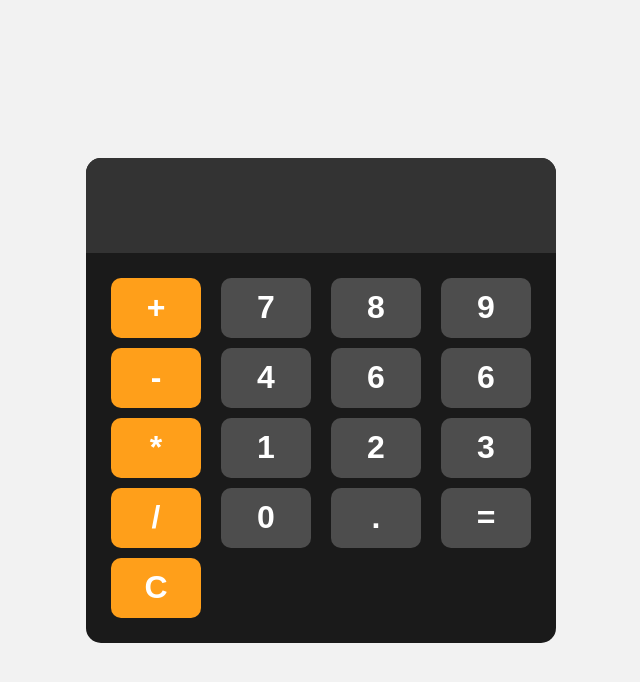
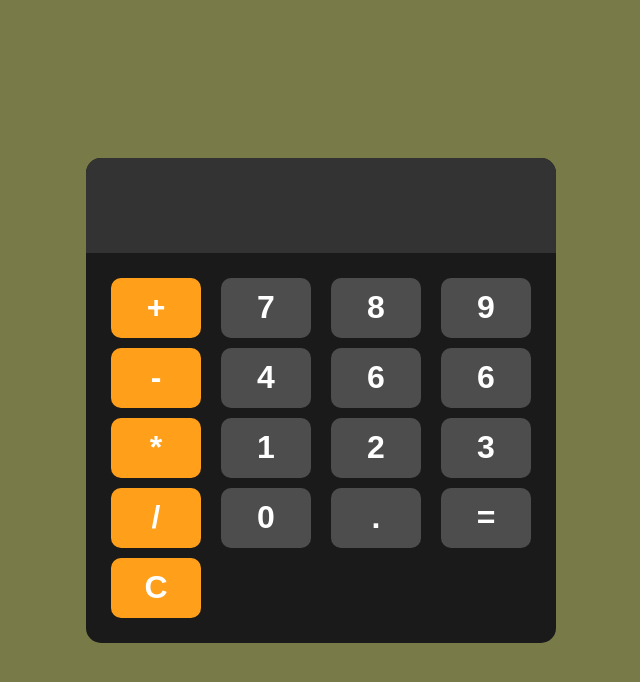
Before and after one commit to tommy439/calculator, a plain HTML site: page index.html in a window 1280 px wide. Shown: the whole page, without its empty margins (319-959 px from the left). Drawn offline with Linux system fonts and the light colour scheme.

Commit message:
Change background color of main container

```diff
--- a/style.css
+++ b/style.css
@@ -4,7 +4,7 @@ body{
           justify-content: center;
           align-items: center;
           height:100vh;
-          background-color: hsl(0, 0%, 95%);
+          background-color: hsl(63, 27%, 38%);
           /* overflow-y: hidden; */
 }
 #calculator{
```
